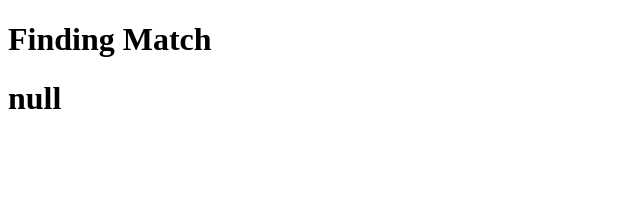
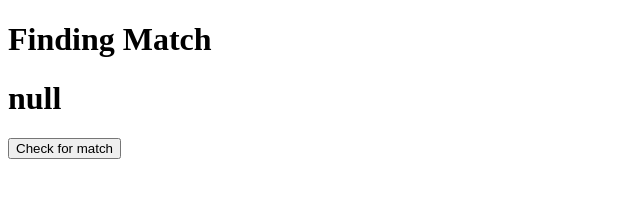
Before and after one commit to Abhi-BN30/Final-Draft-Hackwave23-, a plain HTML site: page match.html in a window 1280 px wide. Shown: the whole page, without its empty margins (0-640 px from the left). Drawn offline with Linux system fonts and the light colour scheme.

Commit message:
Update match.html

```diff
--- a/match.html
+++ b/match.html
@@ -31,10 +31,10 @@
         }
 
         // // Call the function to read "sample.txt" when a button is clicked
-        // const readButton = document.createElement('button');
-        // readButton.textContent = 'Read "output.txt"';
-        // readButton.addEventListener('click', readTextFile);
-        // document.body.appendChild(readButton);
+        const readButton = document.createElement('button');
+        readButton.textContent = 'Check for match';
+        readButton.addEventListener('click', readTextFile);
+        document.body.appendChild(readButton);
 
         var w = window.open('output.txt');
         document.write(w);
```
